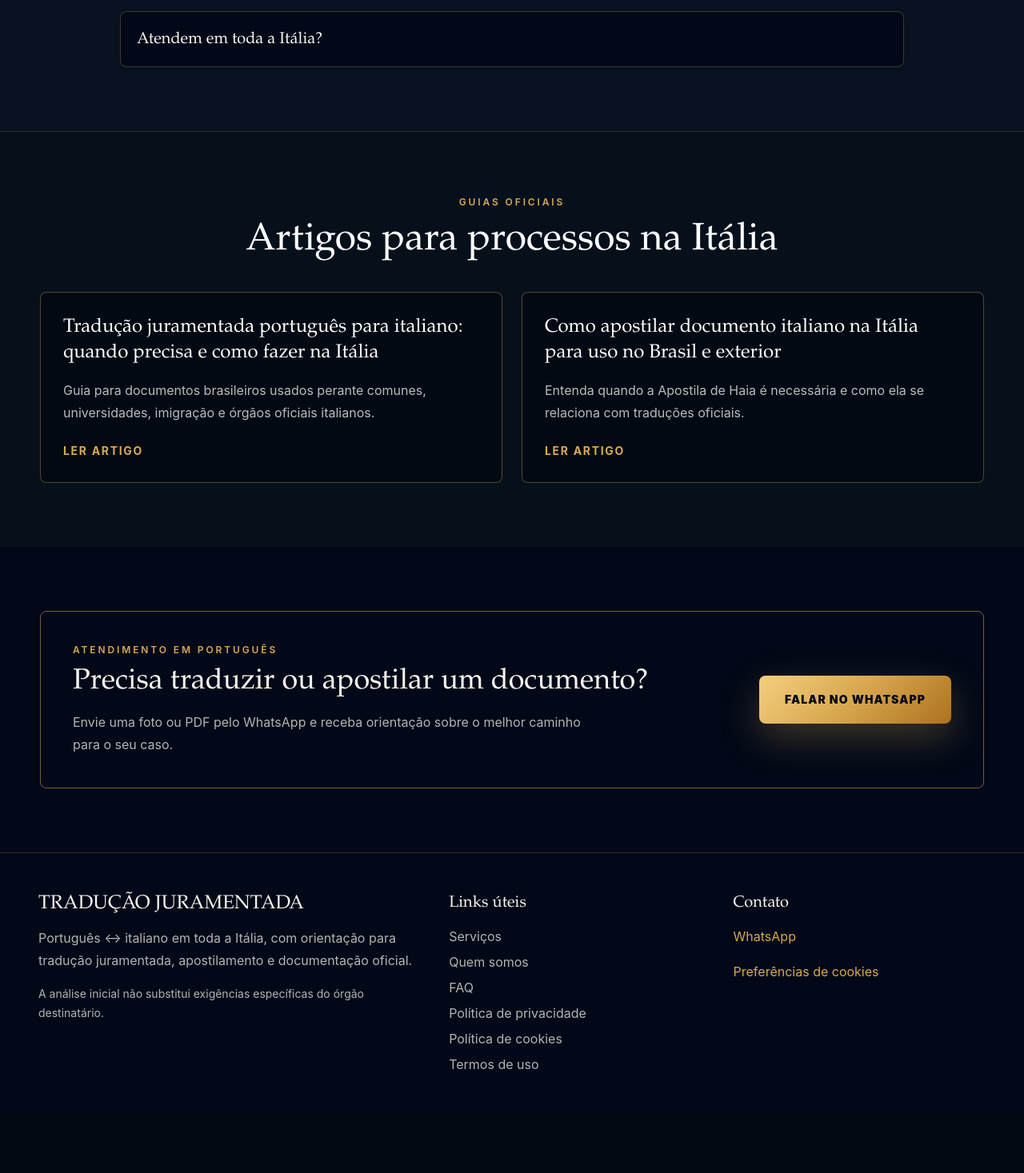
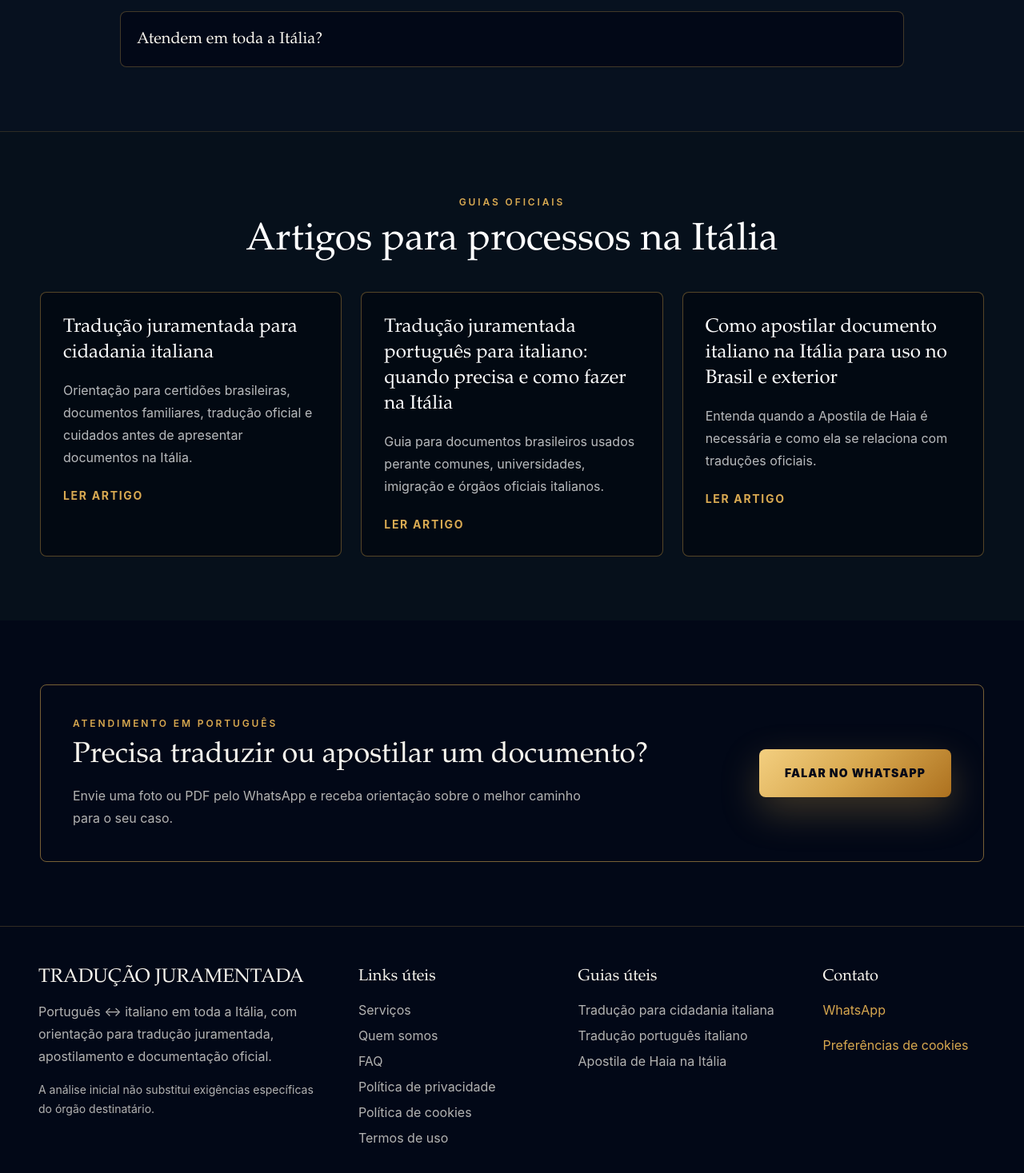
Before and after one commit to danielsarfagna-source/traducaoitaliabrasil, a Next.js app: page / in a window 1280 px wide. Shown: the part 4480-5947 px from the top of the page at 80% size. Before the commit the page ends 5871 px from the top, so only its background shows below. Built offline with nearby package versions, Linux system fonts and the light colour scheme.

Commit message:
Add refined internal links for citizenship landing

```diff
--- a/app/components/footer.tsx
+++ b/app/components/footer.tsx
@@ -6,7 +6,7 @@ import { whatsappHref } from "../lib/site";
 export function Footer() {
   return (
     <footer className="border-t border-[#d8a84f]/22 bg-[#020817] px-5 py-12 text-[#f8f5ee]/72 sm:px-8 lg:px-12">
-      <div className="mx-auto grid max-w-[1480px] gap-10 md:grid-cols-[1.2fr_0.8fr_0.8fr]">
+      <div className="mx-auto grid max-w-[1480px] gap-10 md:grid-cols-2 lg:grid-cols-[1.15fr_0.75fr_0.85fr_0.65fr]">
         <div>
           <h2 className="font-serif text-2xl text-[#f8f5ee]">TRADUÇÃO JURAMENTADA</h2>
           <p className="mt-3 max-w-xl leading-7">
@@ -28,6 +28,14 @@ export function Footer() {
           </nav>
         </div>
         <div>
+          <h3 className="font-serif text-xl text-[#f8f5ee]">Guias úteis</h3>
+          <nav className="mt-4 grid gap-2">
+            <Link href="/traducao-juramentada-para-cidadania-italiana">Tradução para cidadania italiana</Link>
+            <Link href="/traducao-juramentada-italiano">Tradução português italiano</Link>
+            <Link href="/apostilar-documento-italiano-na-italia">Apostila de Haia na Itália</Link>
+          </nav>
+        </div>
+        <div>
           <h3 className="font-serif text-xl text-[#f8f5ee]">Contato</h3>
           <Link href={whatsappHref()} target="_blank" rel="noopener noreferrer" className="mt-4 inline-block text-[#d8a84f]">WhatsApp</Link>
           <button className="mt-5 block text-left text-[#d8a84f]" type="button" onClick={() => window.dispatchEvent(new Event("open-cookie-preferences"))}>
--- a/app/page.tsx
+++ b/app/page.tsx
@@ -64,6 +64,11 @@ const reasons = [
 ];
 
 const articles = [
+  {
+    title: "Tradução juramentada para cidadania italiana",
+    href: "/traducao-juramentada-para-cidadania-italiana",
+    text: "Orientação para certidões brasileiras, documentos familiares, tradução oficial e cuidados antes de apresentar documentos na Itália.",
+  },
   {
     title: "Tradução juramentada português para italiano: quando precisa e como fazer na Itália",
     href: "/traducao-juramentada-italiano",
@@ -291,7 +296,7 @@ function Articles() {
       <div className="mx-auto max-w-[1180px]">
         <p className="text-center text-xs font-semibold uppercase tracking-[0.24em] text-[#d9aa52]">Guias oficiais</p>
         <h2 className="mt-4 text-center font-serif text-4xl text-white sm:text-5xl">Artigos para processos na Itália</h2>
-        <div className="mt-10 grid gap-6 md:grid-cols-2">
+        <div className="mt-10 grid gap-6 md:grid-cols-3">
           {articles.map((article) => (
             <Link key={article.href} href={article.href} className="rounded-[8px] border border-[#c99a45]/42 bg-[#020912] p-7 transition hover:border-[#d9aa52] hover:bg-[#071521]">
               <h3 className="font-serif text-2xl leading-8 text-white">{article.title}</h3>
```
